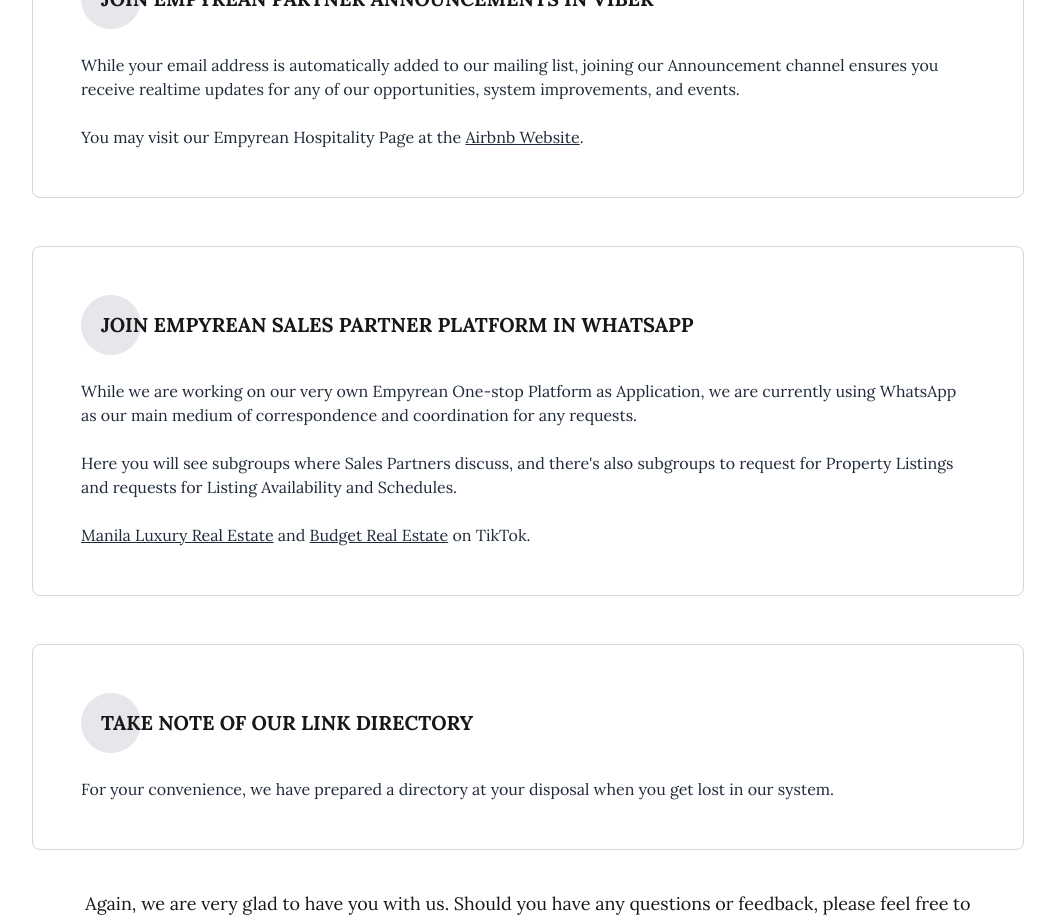
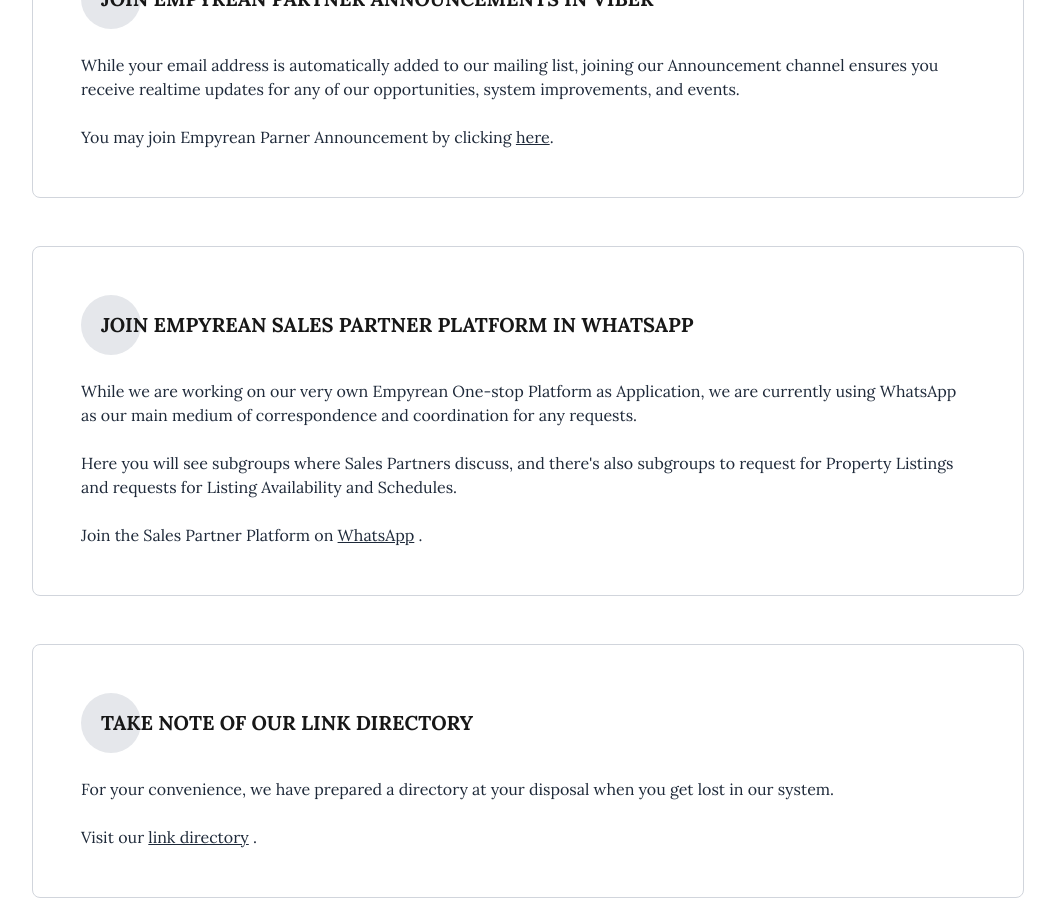
Before and after one commit to Empyrean25/empyrean, a Next.js app: page /salespartner in a window 1280 px wide. Shown: the part 700-1622 px from the top of the page, without its empty margins (112-1167 px from the left). Built offline with nearby package versions, Linux system fonts and the light colour scheme.

Commit message:
Update page.tsx

```diff
--- a/src/app/salespartner/page.tsx
+++ b/src/app/salespartner/page.tsx
@@ -58,14 +58,14 @@ export default function BrokerAgentDeveloperPage() {
                 system improvements, and events.
                 <br />
                 <br />
-              You may visit our Empyrean Hospitality Page at the{" "}
+              You may join Empyrean Parner Announcement by clicking {" "}
               <a
-                href="https://www.airbnb.co.uk/users/show/370722533"
+                href="https://invite.viber.com/?g2=AQBuDuOs8ZakelU1VdhF1fsQyuyf9PWwqRG2%2FtfJjnjrMG8X%2BaGMrHnbBzjOu5rx"
                 target="_blank"
                 rel="noopener noreferrer"
                 className="underline text-gray-800"
               >
-                Airbnb Website
+                here
               </a>
               .
             </>
@@ -81,24 +81,16 @@ export default function BrokerAgentDeveloperPage() {
                 Here you will see subgroups where Sales Partners discuss, and there&apos;s also subgroups to request for Property Listings and requests for Listing Availability and Schedules.
               <br />
               <br />
+          Join the Sales Partner Platform on {" "}
               <a
-                href="https://www.tiktok.com/@thegoodproperties"
+                href="https://chat.whatsapp.com/B5Ni4SDNXm60QZ7JXnlPVr"
                 target="_blank"
                 rel="noopener noreferrer"
                 className="underline text-gray-800"
               >
-                Manila Luxury Real Estate
+                WhatsApp
               </a>{" "}
-              and{" "}
-              <a
-                href="https://www.tiktok.com/@budgetrealestate"
-                target="_blank"
-                rel="noopener noreferrer"
-                className="underline text-gray-800"
-              >
-                Budget Real Estate
-              </a>{" "}
-              on TikTok.
+              .
             </>
           </ContentCard>
         </div>
@@ -107,6 +99,18 @@ export default function BrokerAgentDeveloperPage() {
           <ContentCard title="Take note of our Link Directory">
             <>
               For your convenience, we have prepared a directory at your disposal when you get lost in our system.
+              <br />
+              <br />
+          Visit our {" "}
+              <a
+                href="empyreanrealestate.carrd.co"
+                target="_blank"
+                rel="noopener noreferrer"
+                className="underline text-gray-800"
+              >
+                link directory
+              </a>{" "}
+              .
             </>
           </ContentCard>
         </div>
```
